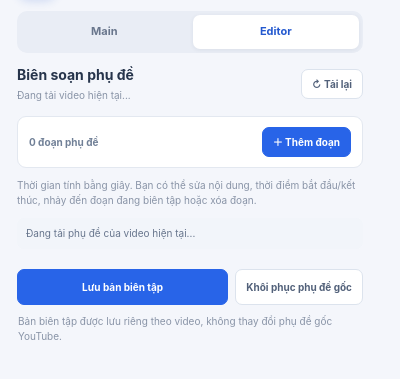
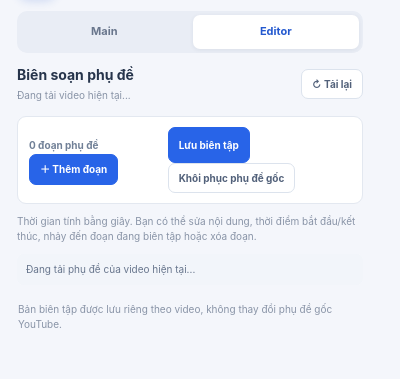
Before and after one commit to tranminhhuydn/TTS-widget, a browser extension: page tts-subtitle-youtobe-chrome-extension/popup.html in a window 400 px wide. Both pictures are taken after a click on the button "Editor". Shown: the part 59-438 px from the top of the page. Drawn offline with Linux system fonts and the light colour scheme.

Commit message:
Keep Editor save and restore actions in fixed toolbar

```diff
--- a/tts-subtitle-youtobe-chrome-extension/popup.html
+++ b/tts-subtitle-youtobe-chrome-extension/popup.html
@@ -111,10 +111,9 @@
     </section>
     <section id="editorPanel" class="tab-panel" hidden>
       <div class="editor-heading"><div><h2>Biên soạn phụ đề</h2><p id="editorVideoTitle">Đang tải video hiện tại...</p></div><button id="editorReload" class="editor-secondary" type="button">↻ Tải lại</button></div>
-      <div class="editor-toolbar"><span id="editorCount">0 đoạn phụ đề</span><button id="editorAdd" class="editor-primary" type="button">＋ Thêm đoạn</button></div>
+      <div class="editor-toolbar"><div class="editor-toolbar-top"><span id="editorCount">0 đoạn phụ đề</span><button id="editorAdd" class="editor-primary" type="button">＋ Thêm đoạn</button></div><div class="editor-toolbar-actions"><button id="editorSave" class="editor-primary editor-save" type="button">Lưu biên tập</button><button id="editorReset" class="editor-secondary editor-reset" type="button">Khôi phục phụ đề gốc</button></div></div>
       <p class="editor-help">Thời gian tính bằng giây. Bạn có thể sửa nội dung, thời điểm bắt đầu/kết thúc, nhảy đến đoạn đang biên tập hoặc xóa đoạn.</p>
       <div id="editorStatus" class="editor-status" role="status" aria-live="polite">Đang tải phụ đề...</div><div id="editorCueList" class="editor-cue-list"></div>
-      <div class="editor-footer"><button id="editorSave" class="editor-primary editor-save" type="button">Lưu bản biên tập</button><button id="editorReset" class="editor-secondary" type="button">Khôi phục phụ đề gốc</button></div>
       <p class="editor-note">Bản biên tập được lưu riêng theo video, không thay đổi phụ đề gốc YouTube.</p>
     </section>
   </main>
```
